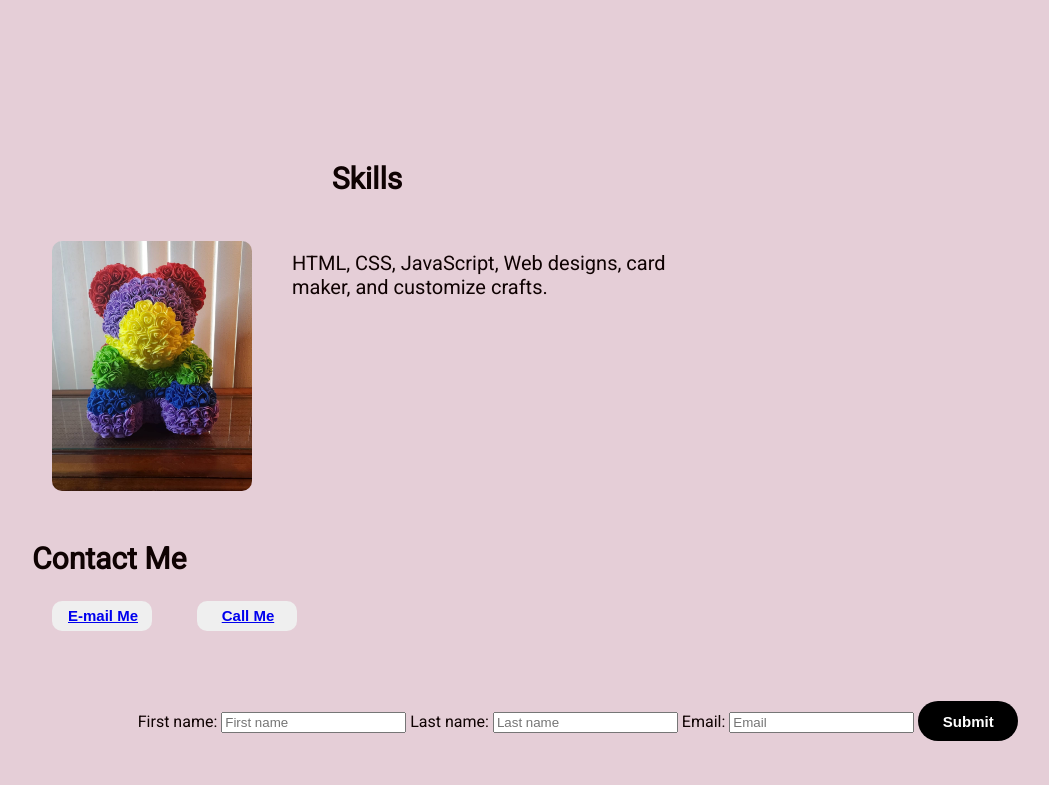
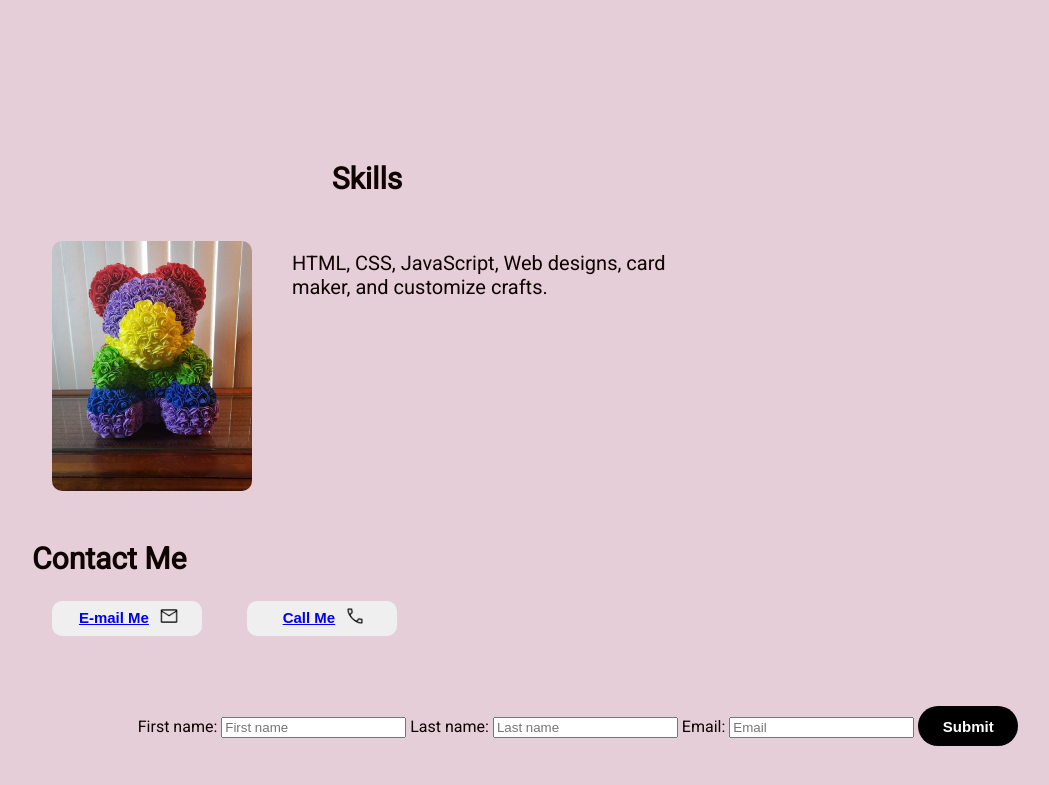
Before and after one commit to ZG4219/My-Portfolio, a plain HTML site: page index.html in a window 1280 px wide. Shown: the part 927-1712 px from the top of the page, without its empty margins (78-1127 px from the left). Drawn offline with Linux system fonts and the light colour scheme; a web font is replaced by a local one.

Commit message:
added Read me, added photo icons, and modified HTML and CSS

```diff
--- a/index.html
+++ b/index.html
@@ -8,7 +8,7 @@
 
     <link rel="preconnect" href="https://fonts.googleapis.com">
     <link rel="preconnect" href="https://fonts.gstatic.com" crossorigin>
-    <link href="https://fonts.googleapis.com/css2?family=Roboto:ital,wght@0,100;0,300;0,400;1,300&display=swap" rel="stylesheet">
+    <link href="https://fonts.googleapis.com/css2?family=Passions+Conflict&family=Roboto:ital,wght@0,100;0,300;0,400;1,100;1,300;1,400&display=swap" rel="stylesheet">
 
 
     <link rel="stylesheet" href="portfolio.css">
@@ -58,10 +58,10 @@
 
             <h2 id="Contact-Me">Contact Me</h2>
 
-            <button class="Email"> <a href="mailto:jr8dionne@yahoo.com">E-mail Me</a></button>
-
-            <button class="Phone"> <a href="tel:9164795129">Call Me</a></button>
-
+            <button class="Email"> <a href="mailto:jr8dionne@yahoo.com">E-mail Me</a>
+            <img class="Mail-icon" src="images/mail_FILL0_wght400_GRAD0_opsz48.png" alt="mail icon"></button>
+            <button class="Phone"> <a href="tel:9164795129">Call Me</a>
+            <img  class="Call-icon" src="images/call_FILL0_wght400_GRAD0_opsz48.png" alt="call icon"></button>
 
 
         </div>
--- a/portfolio.css
+++ b/portfolio.css
@@ -15,11 +15,10 @@
 }
 
 .name {
-    font-family: arial;
     display: inline-flex;
+    font-style: italic;
+}
 
-
-}
 .photo {
     width: 150PX;
     border-radius: 75px;
@@ -33,8 +32,6 @@
 .photo:hover {
     width: 300px;
 }
-
-
 
 .name {
     font-size: 50px;
@@ -127,9 +124,9 @@
 }
 
 .Email, .Phone {
-    width: 100px;
-    height: 30px;
-    padding: 2px 2px 4px 4px;
+    width: 150px;
+    height: 35px;
+    padding: 4px 4px 4px 8px;
     margin-left: 20px;
     margin-right: 20px;
     cursor: pointer;
@@ -151,8 +148,20 @@
 
 }
 
+.Mail-icon,
+.Call-icon {
+    width: 20px;
+    padding-left: 6px;
+    padding-bottom: 6px;
+    vertical-align: middle;
+
+
+
+}
+
 .footer {
-    display: grid;
+    display: flex;
+    flex-shrink: 0;
     justify-content: center;
     margin-bottom: 100px;
 }
@@ -171,9 +180,9 @@
 }
 
 .Submit:hover {
-    background-color: white;
-    color: black;
-    transition: .001s;
+    background-color: salmon;
+    color: white;
+    transition: 1ms;
 }
 
 @media (max-width: 650px) {
```
Also changed, not shown: images/call_FILL0_wght400_GRAD0_opsz48.png (added), images/comment_FILL0_wght400_GRAD0_opsz48.png (added), images/mail_FILL0_wght400_GRAD0_opsz48.png (added), images/send_FILL0_wght400_GRAD0_opsz48.png (added), 1 other file.
